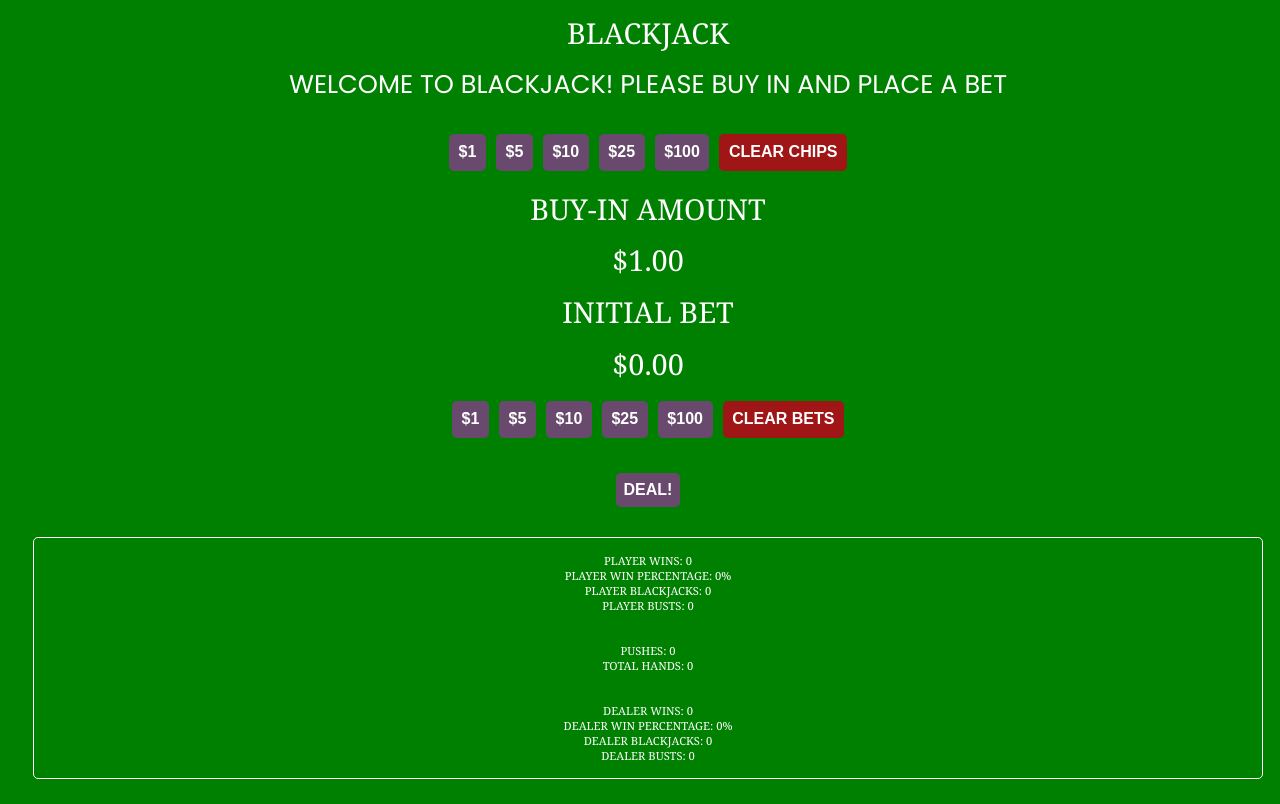
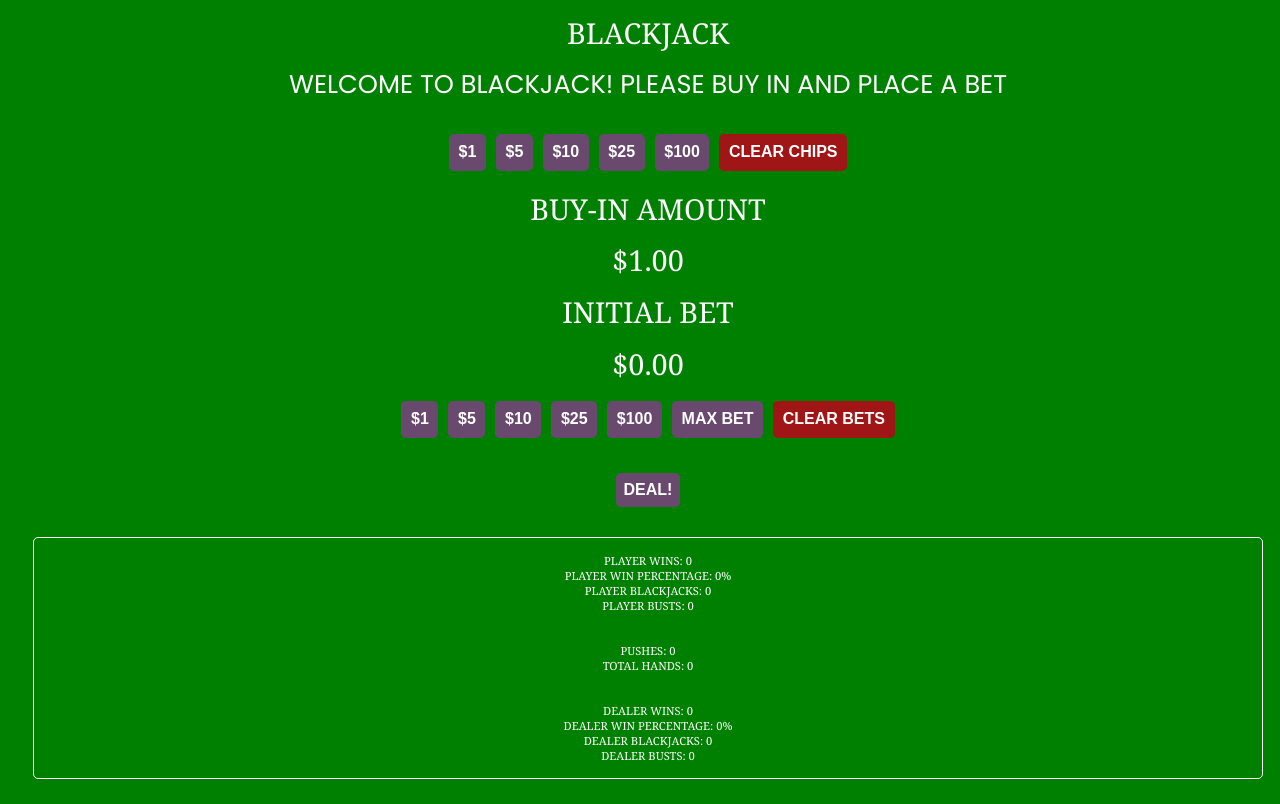
Before and after one commit to jteng1/blackjack, a React (Create React App) app: page / in a window 1280 px wide. Both pictures are taken after a click on the button "$1". Built offline with nearby package versions, Linux system fonts and the light colour scheme; no server answers; the HTML template or start-up script is replaced by a standard one; a web font is replaced by a local one.

Commit message:
added max bet button

```diff
--- a/src/App.js
+++ b/src/App.js
@@ -95,7 +95,7 @@ export default class App extends Component {
     });
   }
 
-  // Handle Chips Increase buttons
+  // Handle Buying In Chips Increase buttons
   increaseChipOne = event => {
     this.setState({
       initialBuy: this.state.initialBuy + 1,
@@ -197,6 +197,12 @@ export default class App extends Component {
         betAmount: this.state.betAmount + 100
       });
     }
+  };
+
+  increaseBetAllIn = event => {
+    this.setState({
+      betAmount: this.state.playerChips
+    });
   };
 
   clearBets = event => {
@@ -723,6 +729,7 @@ export default class App extends Component {
           increaseBetTen={this.increaseBetTen}
           increaseBetTwentyFive={this.increaseBetTwentyFive}
           increaseBetHundred={this.increaseBetHundred}
+          increaseBetAllIn={this.increaseBetAllIn}
           clearBets={this.clearBets}
         />
         {!this.state.gameStarted ? (
--- a/src/components/Chips.jsx
+++ b/src/components/Chips.jsx
@@ -83,6 +83,12 @@ export default class Chips extends Component {
                     $100
                   </button>
                   <button
+                    className='sm'
+                    onClick={event => this.props.increaseBetAllIn(event)}
+                  >
+                    Max Bet
+                  </button>
+                  <button
                     className='sm red'
                     onClick={event => this.props.clearBets(event)}
                   >
@@ -132,6 +138,12 @@ export default class Chips extends Component {
                     $100
                   </button>
                   <button
+                    className='sm'
+                    onClick={event => this.props.increaseBetAllIn(event)}
+                  >
+                    Max Bet
+                  </button>
+                  <button
                     className='sm red'
                     onClick={event => this.props.clearBets(event)}
                   >
```
